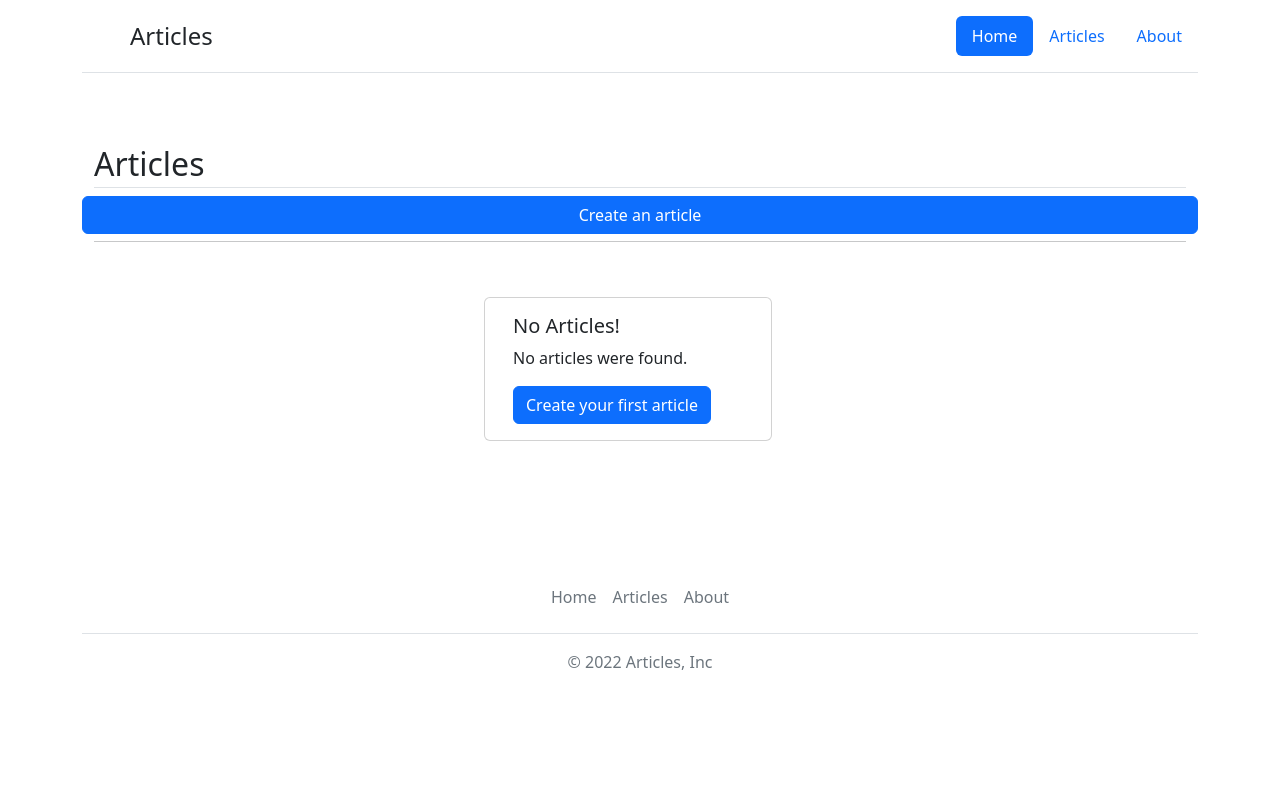
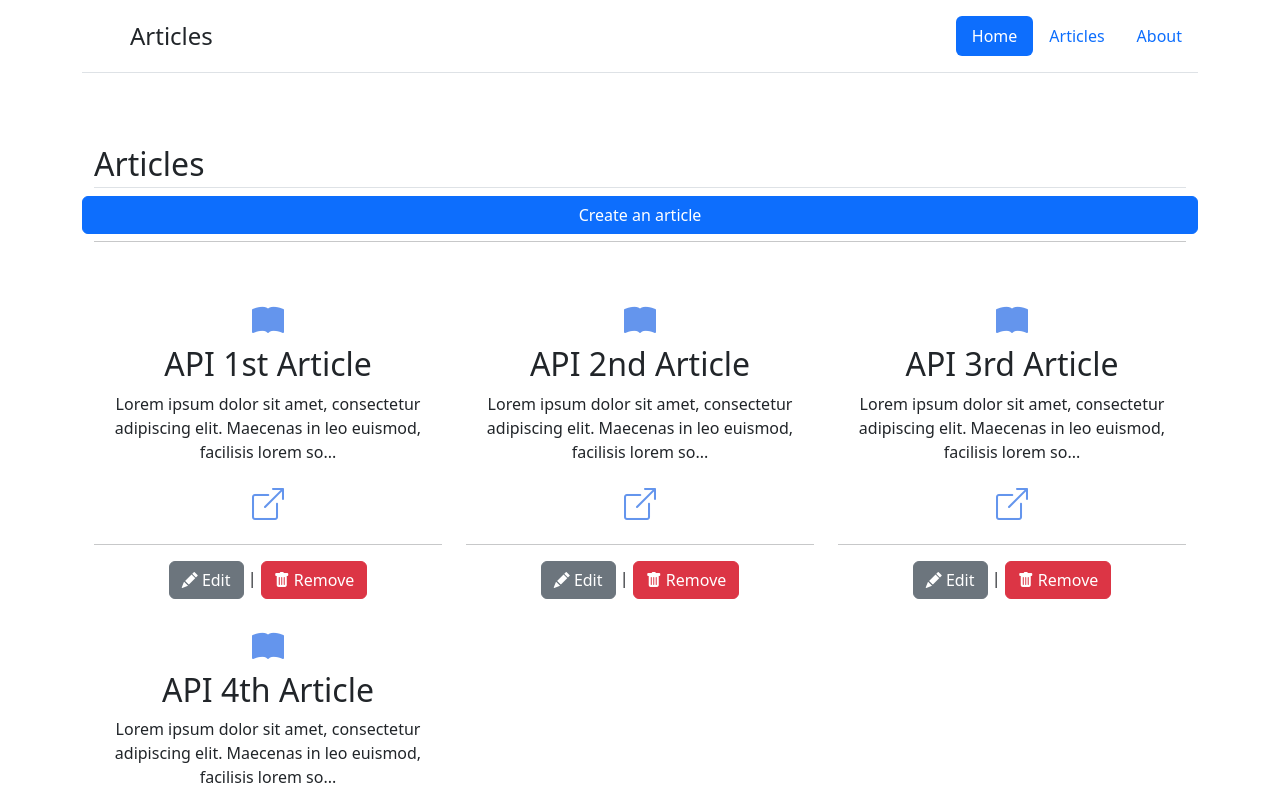
Before and after one commit to urieljuliatti/angular-articles-bootstrap, an Angular app: page /listArticles in a window 1280 px wide. Shown: the top 800 px of the page. Built offline with nearby package versions, Linux system fonts and the light colour scheme; data requests are answered from the project's data file.

Commit message:
Listando artigos e truncando o conteudo do body

```diff
--- a/src/app/components/articles/article.service.ts
+++ b/src/app/components/articles/article.service.ts
@@ -1,6 +1,7 @@
 import { Injectable } from '@angular/core';
 import { HttpClient } from '@angular/common/http'
 import { Article } from './article';
+import { Observable } from 'rxjs';
 
 @Injectable({
   providedIn: 'root'
@@ -11,7 +12,7 @@ export class ArticleService {
 
   constructor(private http: HttpClient) { }
 
-  list() {
+  list():Observable<Article[]> {
     return this.http.get<Article[]>(this.API)
   }
 }
--- a/src/app/components/articles/article/article.component.html
+++ b/src/app/components/articles/article/article.component.html
@@ -1,8 +1,7 @@
 <div class="feature col" style="text-align: center;">
   <i class="bi bi-book-fill" style="font-size: 2rem; color: cornflowerblue;"></i>
   <h3 class="fs-2">{{article.title}}</h3>
-  <p>{{article.body}}</p>
-
+  <p>{{article.body | slice:0:100}}...</p>
   <a href="#">
     <i class="bi bi-box-arrow-up-right" style="font-size: 2rem; color: cornflowerblue;"></i>
   </a>
--- a/src/app/components/articles/list-articles/list-articles.component.ts
+++ b/src/app/components/articles/list-articles/list-articles.component.ts
@@ -15,6 +15,8 @@ export class ListArticlesComponent implements OnInit {
   }
 
   ngOnInit(): void {
-    this.service.list();
+    this.service.list().subscribe((articlesList) => {
+      this.articlesList = articlesList;
+    });
   }
 }
```
